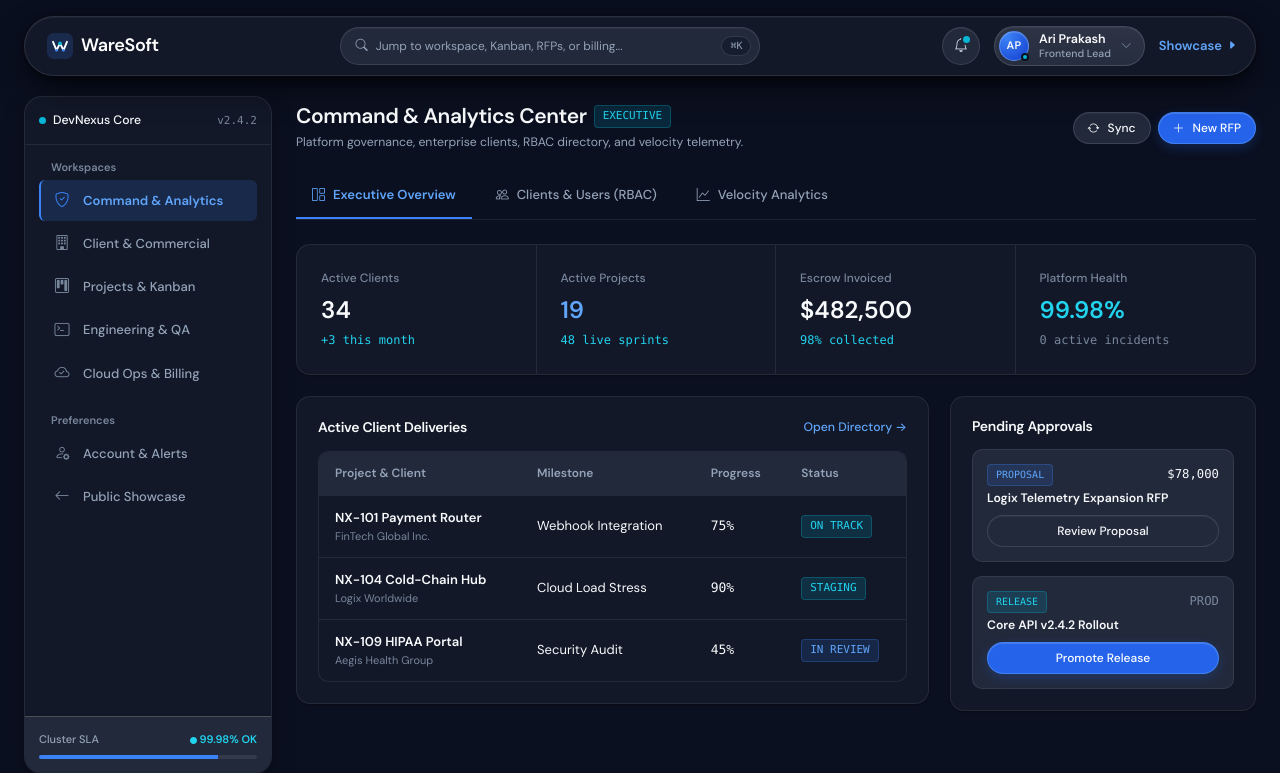
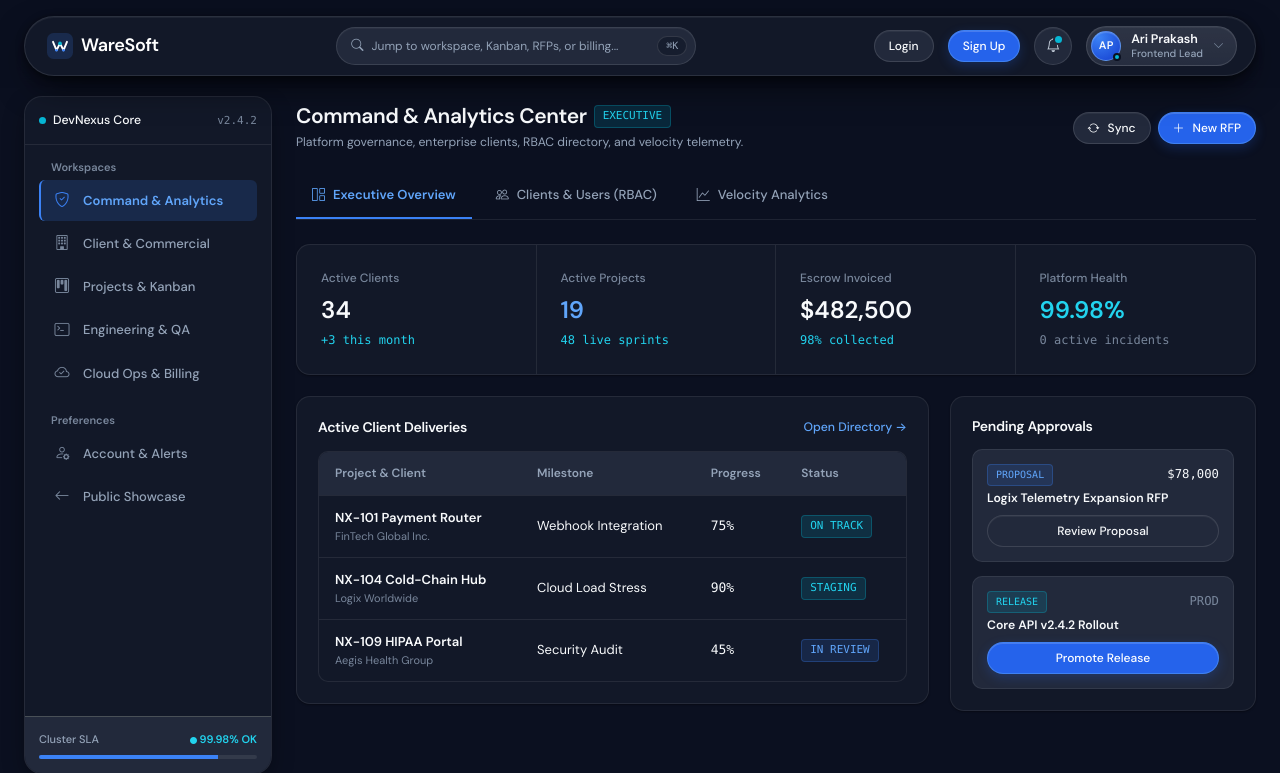
Before and after one commit to ARIPRAKASH32/waresoft, a Flask app: page /admin in a window 1280 px wide. Shown: the top 773 px of the page. Run offline with Flask 3, Linux system fonts and the light colour scheme.

Commit message:
feat: add visible Login and Sign Up pill buttons across all floating headers

```diff
--- a/frontend/static/css/components.css
+++ b/frontend/static/css/components.css
@@ -693,7 +693,7 @@
 }
 
 .ws-header-pill {
-    max-width: 1100px;
+    max-width: 1160px;
     margin: 0 auto;
     height: 60px;
     padding: 0 24px;
@@ -788,7 +788,7 @@
 .jp-cmd-wrap {
     position: relative;
     flex: 1;
-    max-width: 420px;
+    max-width: 360px;
 }
 
 .jp-cmd-search {
--- a/frontend/templates/components/navbar.html
+++ b/frontend/templates/components/navbar.html
@@ -62,9 +62,9 @@
             </div>
         </nav>
 
-        <!-- Right: Region/Cluster Pill + Electric Blue Contact CTA -->
-        <div class="d-flex align-items-center gap-3">
-            <div class="dropdown d-none d-sm-block">
+        <!-- Right: Region/Cluster Pill + Login / Sign Up + Contact CTA -->
+        <div class="d-flex align-items-center gap-2 gap-md-3">
+            <div class="dropdown d-none d-xl-block">
                 <button class="ws-region-pill" type="button" data-bs-toggle="dropdown" aria-expanded="false" id="regionSelectorBtn">
                     <i class="bi bi-globe2" style="color: #06B6D4; font-size: 13px;"></i>
                     <span id="activeRegionLabel">India</span>
@@ -75,11 +75,13 @@
                     <li><button class="dropdown-item" type="button" onclick="selectClusterRegion('Global', 'us-east-1')"><i class="bi bi-globe"></i><span>Global (us-east-1)</span></button></li>
                     <li><hr class="dropdown-divider my-1" style="border-color: var(--ws-border-quiet);"></li>
                     <li><a class="dropdown-item fw-semibold" href="/projects"><i class="bi bi-kanban"></i><span>Open Console</span></a></li>
-                    <li><a class="dropdown-item" href="/auth"><i class="bi bi-person"></i><span>Sign In</span></a></li>
                 </ul>
             </div>
 
-            <a href="/#contact" class="ws-contact-cta">
+            <a href="/login" class="ws-btn ws-btn-secondary ws-btn-sm">Login</a>
+            <a href="/register" class="ws-btn ws-btn-primary ws-btn-sm">Sign Up</a>
+
+            <a href="/#contact" class="ws-contact-cta d-none d-lg-inline-flex">
                 Contact us <i class="bi bi-caret-right-fill" style="font-size: 10px;"></i>
             </a>
         </div>
@@ -142,7 +144,10 @@
             </div>
         </div>
 
-        <div class="ws-header-actions gap-3">
+        <div class="ws-header-actions gap-2 gap-sm-3">
+            <a href="/login" class="ws-btn ws-btn-secondary ws-btn-sm">Login</a>
+            <a href="/register" class="ws-btn ws-btn-primary ws-btn-sm">Sign Up</a>
+
             <a href="/account?tab=notifications" class="ws-icon-btn position-relative" title="Notifications" aria-label="Notifications">
                 <i class="bi bi-bell"></i>
                 <span class="ws-notify-dot"></span>
@@ -183,10 +188,6 @@
                     <li><button class="dropdown-item" onclick="WareSoftAPI.logout()"><i class="bi bi-box-arrow-right"></i><span>Sign Out</span></button></li>
                 </ul>
             </div>
-
-            <a href="/" class="ws-contact-cta d-none d-lg-inline-flex">
-                Showcase <i class="bi bi-caret-right-fill" style="font-size: 10px;"></i>
-            </a>
         </div>
     </div>
 </header>
@@ -200,6 +201,9 @@
         <a href="/developer" class="py-1 ws-text-secondary text-decoration-none">Engineering &amp; QA</a>
         <a href="/operations" class="py-1 ws-text-secondary text-decoration-none">Cloud Ops &amp; Billing</a>
         <a href="/#developers" class="py-1 ws-text-secondary text-decoration-none">Integrations</a>
-        <a href="/#contact" class="py-1 ws-text-blue text-decoration-none">Contact us &rarr;</a>
+        <div class="d-flex gap-2 pt-2">
+            <a href="/login" class="ws-btn ws-btn-secondary ws-btn-sm flex-grow-1">Login</a>
+            <a href="/register" class="ws-btn ws-btn-primary ws-btn-sm flex-grow-1">Sign Up</a>
+        </div>
     </div>
 </div>
```
Also changed, not shown: frontend/tests/test_routes.py (+2 -0 lines).
